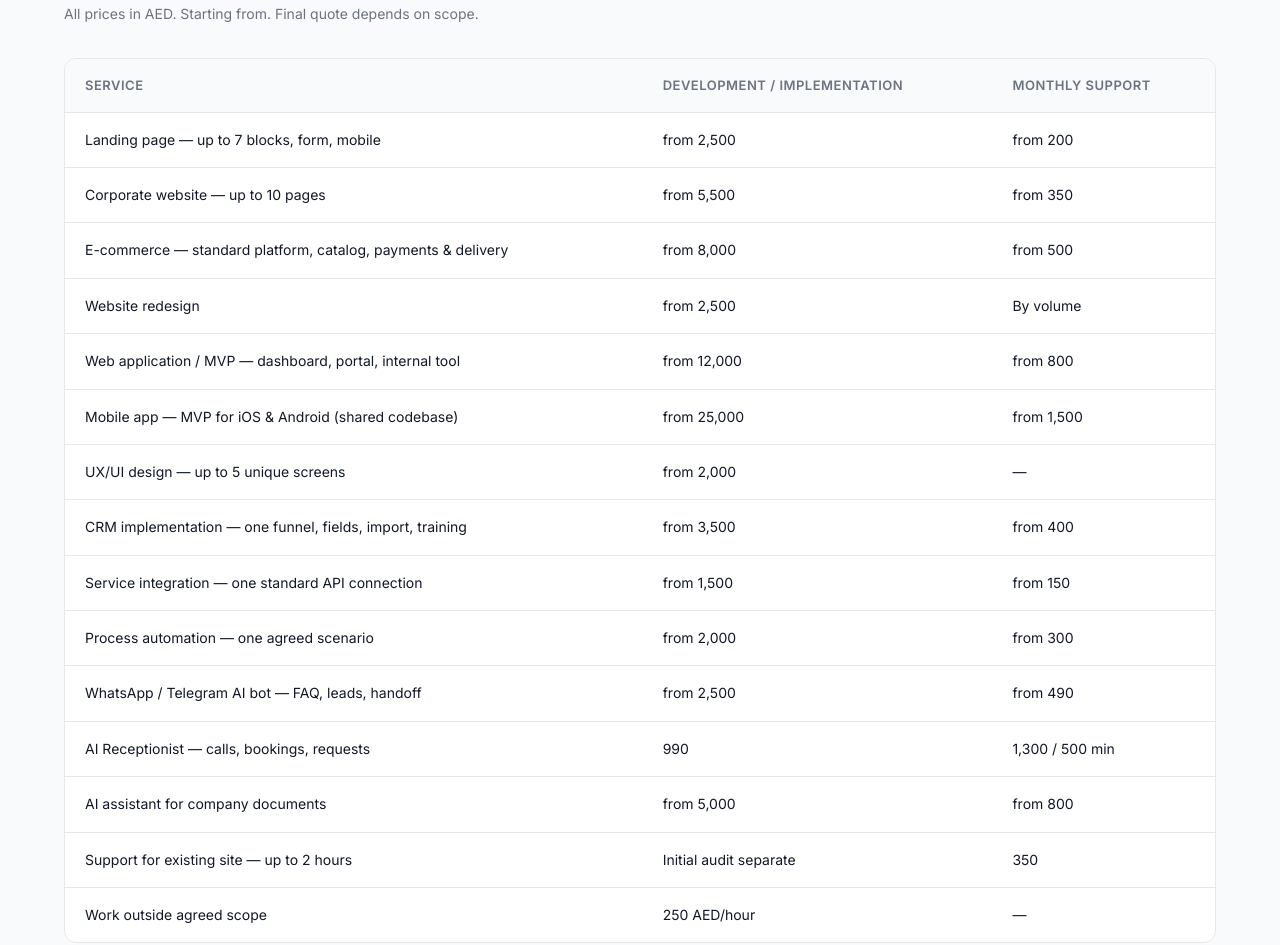
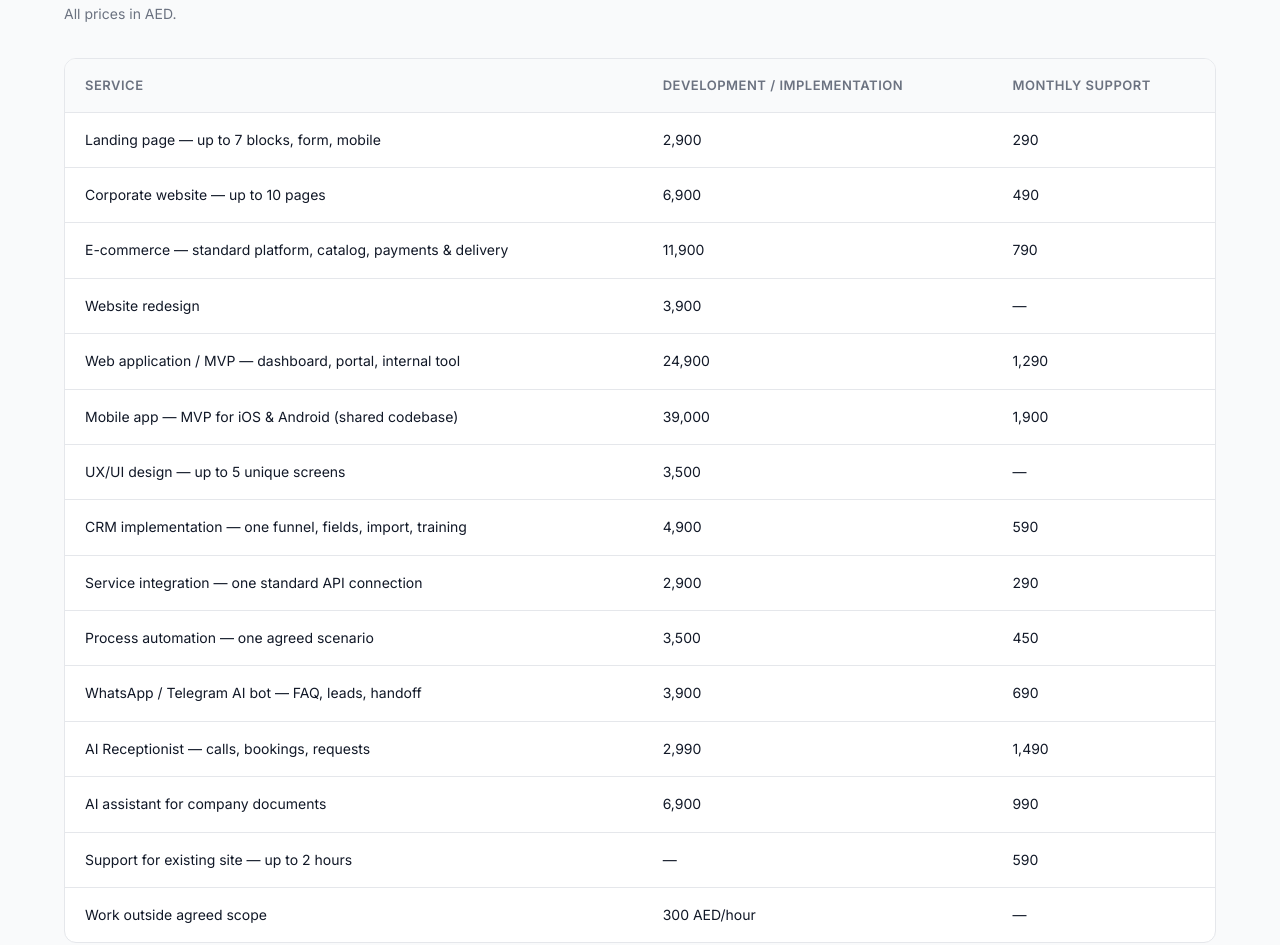
Before and after one commit to agaevmagomed1995-dot/ava-it-studio, a plain HTML site: page index.html in a window 1280 px wide. Shown: the part 4065-5010 px from the top of the page. Drawn offline with Linux system fonts and the light colour scheme.

Commit message:
Update service prices

```diff
--- a/index.html
+++ b/index.html
@@ -222,7 +222,7 @@
     <section id="pricing" class="pricing">
         <div class="container">
             <h2>Services & Pricing</h2>
-            <p class="pricing-note">All prices in AED. Starting from. Final quote depends on scope.</p>
+            <p class="pricing-note">All prices in AED.</p>
             <div class="pricing-table-wrapper">
                 <table class="pricing-table">
                     <thead>
@@ -235,77 +235,77 @@
                     <tbody>
                         <tr>
                             <td>Landing page — up to 7 blocks, form, mobile</td>
-                            <td>from 2,500</td>
-                            <td>from 200</td>
+                            <td>2,900</td>
+                            <td>290</td>
                         </tr>
                         <tr>
                             <td>Corporate website — up to 10 pages</td>
-                            <td>from 5,500</td>
-                            <td>from 350</td>
+                            <td>6,900</td>
+                            <td>490</td>
                         </tr>
                         <tr>
                             <td>E-commerce — standard platform, catalog, payments & delivery</td>
-                            <td>from 8,000</td>
-                            <td>from 500</td>
+                            <td>11,900</td>
+                            <td>790</td>
                         </tr>
                         <tr>
                             <td>Website redesign</td>
-                            <td>from 2,500</td>
-                            <td>By volume</td>
+                            <td>3,900</td>
+                            <td>—</td>
                         </tr>
                         <tr>
                             <td>Web application / MVP — dashboard, portal, internal tool</td>
-                            <td>from 12,000</td>
-                            <td>from 800</td>
+                            <td>24,900</td>
+                            <td>1,290</td>
                         </tr>
                         <tr>
                             <td>Mobile app — MVP for iOS & Android (shared codebase)</td>
-                            <td>from 25,000</td>
-                            <td>from 1,500</td>
+                            <td>39,000</td>
+                            <td>1,900</td>
                         </tr>
                         <tr>
                             <td>UX/UI design — up to 5 unique screens</td>
-                            <td>from 2,000</td>
+                            <td>3,500</td>
                             <td>—</td>
                         </tr>
                         <tr>
                             <td>CRM implementation — one funnel, fields, import, training</td>
-                            <td>from 3,500</td>
-                            <td>from 400</td>
+                            <td>4,900</td>
+                            <td>590</td>
                         </tr>
                         <tr>
                             <td>Service integration — one standard API connection</td>
-                            <td>from 1,500</td>
-                            <td>from 150</td>
+                            <td>2,900</td>
+                            <td>290</td>
                         </tr>
                         <tr>
                             <td>Process automation — one agreed scenario</td>
-                            <td>from 2,000</td>
-                            <td>from 300</td>
+                            <td>3,500</td>
+                            <td>450</td>
                         </tr>
                         <tr>
                             <td>WhatsApp / Telegram AI bot — FAQ, leads, handoff</td>
-                            <td>from 2,500</td>
-                            <td>from 490</td>
+                            <td>3,900</td>
+                            <td>690</td>
                         </tr>
                         <tr>
                             <td>AI Receptionist — calls, bookings, requests</td>
-                            <td>990</td>
-                            <td>1,300 / 500 min</td>
+                            <td>2,990</td>
+                            <td>1,490</td>
                         </tr>
                         <tr>
                             <td>AI assistant for company documents</td>
-                            <td>from 5,000</td>
-                            <td>from 800</td>
+                            <td>6,900</td>
+                            <td>990</td>
                         </tr>
                         <tr>
                             <td>Support for existing site — up to 2 hours</td>
-                            <td>Initial audit separate</td>
-                            <td>350</td>
+                            <td>—</td>
+                            <td>590</td>
                         </tr>
                         <tr>
                             <td>Work outside agreed scope</td>
-                            <td>250 AED/hour</td>
+                            <td>300 AED/hour</td>
                             <td>—</td>
                         </tr>
                     </tbody>
```
